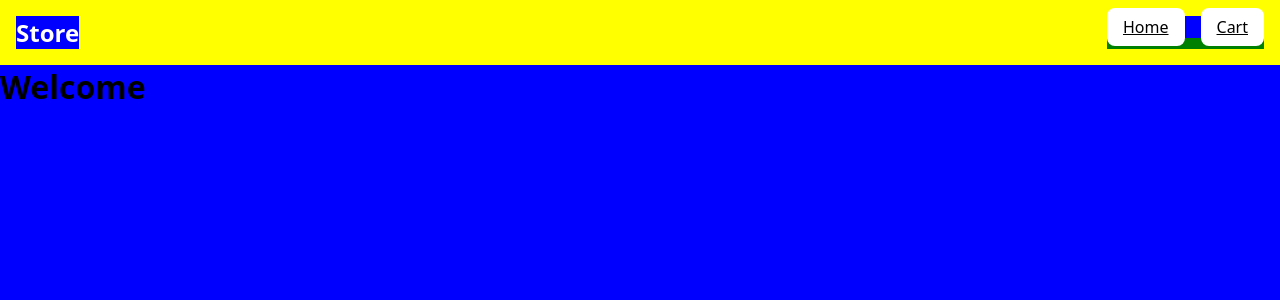
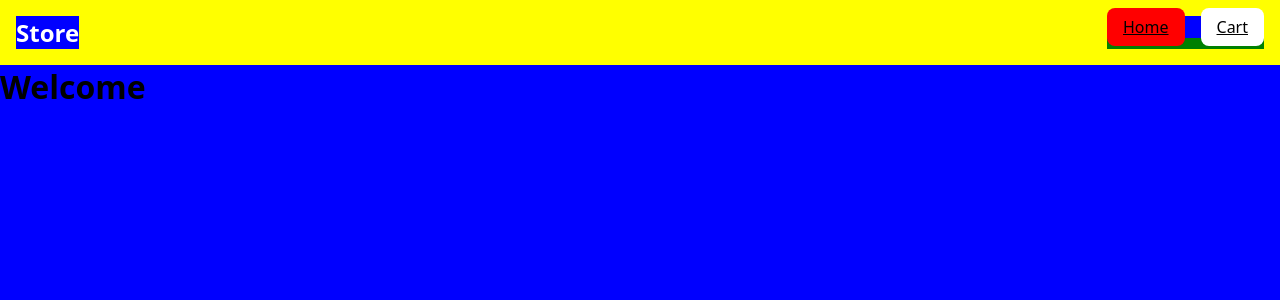
Before and after one commit to carisaelam/shopping-cart, a React (Vite) app: page / in a window 1280 px wide. Shown: the top 300 px of the page. Built offline with nearby package versions, Linux system fonts and the light colour scheme.

Commit message:
Add active state for Navbar link buttons

```diff
--- a/src/components/Navbar/Navbar.jsx
+++ b/src/components/Navbar/Navbar.jsx
@@ -1,9 +1,11 @@
 import style from './Navbar.module.css';
-import { Link } from 'react-router-dom';
+import { Link, useLocation } from 'react-router-dom';
 import PropTypes from 'prop-types';
 
 export default function Navbar({ onClick }) {
   console.log('✅ Navbar rendered');
+  const location = useLocation();
+
   return (
     <nav data-testid="navbar" className={style.navbar__container}>
       <div className={style.navbar__store}>
@@ -14,7 +16,7 @@ export default function Navbar({ onClick }) {
           <li>
             <Link
               to="/"
-              className={style.navbar__links__button}
+              className={`${style.navbar__links__button} ${location.pathname === '/' ? style.active : ''}`}
               onClick={onClick}
             >
               Home
@@ -23,7 +25,7 @@ export default function Navbar({ onClick }) {
           <li>
             <Link
               to="/cart"
-              className={style.navbar__links__button}
+              className={`${style.navbar__links__button} ${location.pathname === '/cart' ? style.active : ''}`}
               onClick={onClick}
             >
               Cart
--- a/src/components/Navbar/Navbar.module.css
+++ b/src/components/Navbar/Navbar.module.css
@@ -40,3 +40,7 @@
   transform: scale(1.01);
   transition: 0.2s;
 }
+
+.active {
+  background-color: red;
+}
```
Also changed, not shown: 1 other file (tests, documents, lock files or other folders).
